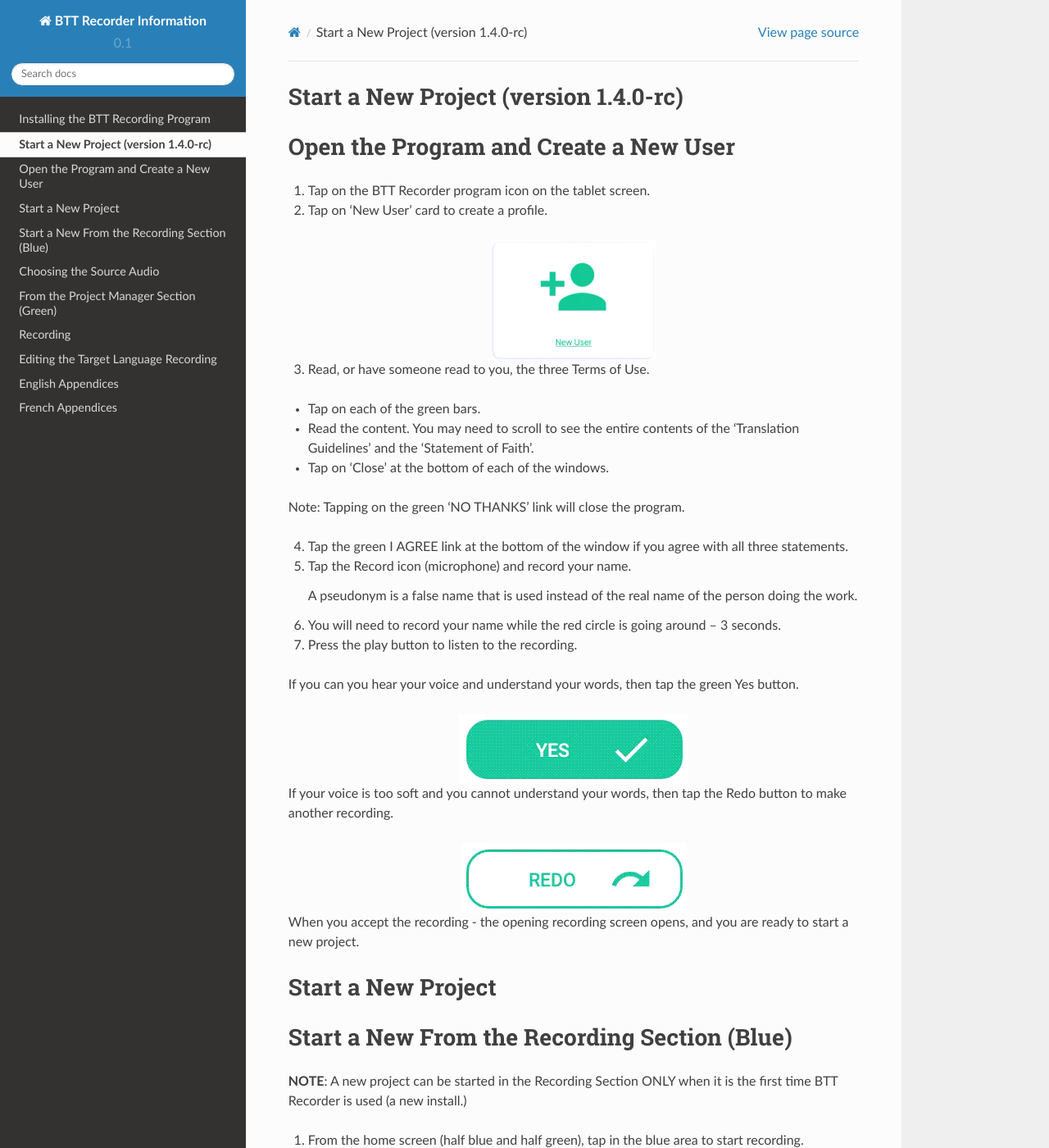
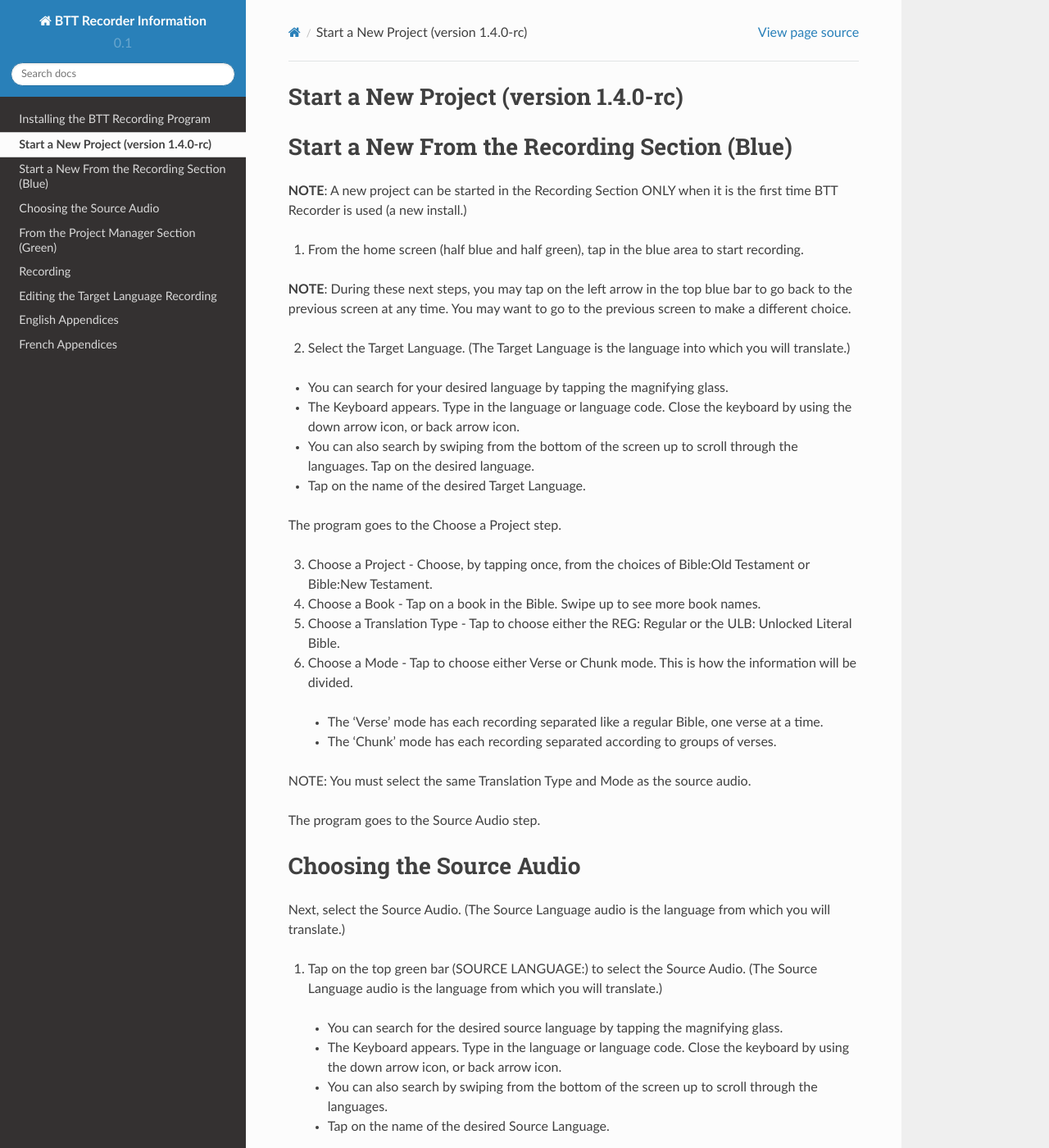
Before and after one commit to pgamer78/btt-recorder-docs, a Sphinx documentation site: the page built from docs/startproject.rst, in a window 1280 px wide and 1400 px high. Shown: the whole window at 82% size. Built offline with Sphinx 7.4.7 and the Read the Docs theme 2.0.0, drawn with Linux system fonts in a browser that asks for light colours; pages that are not in the unit, such as notebooks, are missing from menus.

Commit message:
Removed Create User

```diff
--- a/docs/startproject.rst
+++ b/docs/startproject.rst
@@ -1,57 +1,5 @@
 Start a New Project (version 1.4.0-rc)
 ====
-
-Open the Program and Create a New User
-=====
-
-1.	Tap on the BTT Recorder program icon on the tablet screen.
-
-2.	Tap on 'New User' card to create a profile.
-
-.. image:: ../images/NewUserCard.gif
-    :width: 200 px
-    :align: center
-    :height: 146 px
-    :alt: New User Card
-
-3. Read, or have someone read to you, the three Terms of Use.
-
-*  Tap on each of the green bars.
-*  Read the content. You may need to scroll to see the entire contents of the ‘Translation Guidelines’ and the ‘Statement of Faith’.
-*  Tap on ‘Close’ at the bottom of each of the windows.
-
-Note: Tapping on the green 'NO THANKS' link will close the program.
-
-4.	Tap the green I AGREE link at the bottom of the window if you agree with all three statements.
-
-5. Tap the Record icon (microphone) and record your name.
-
-   A pseudonym is a false name that is used instead of the real name of the person doing the work.
-
-6. You will need to record your name while the red circle is going around – 3 seconds.
-
-7. Press the play button to listen to the recording.
-
-If you can you hear your voice and understand your words, then tap the green Yes button.
-
-.. image:: ../images/RecordNameYes.gif
-    :width: 280 px
-    :align: center
-    :height: 85 px
-    :alt: Accept Recording of Name
-
-If your voice is too soft and you cannot understand your words, then tap the Redo button to make another recording.
-
-.. image:: ../images/RecordNameRedo.gif
-    :width: 275 px
-    :align: center
-    :height: 85 px
-    :alt: Redo Recording of Name
-
-When you accept the recording - the opening recording screen opens, and you are ready to start a new project.
-
-Start a New Project
-=====
 
 Start a New From the Recording Section (Blue)
 =======
```
